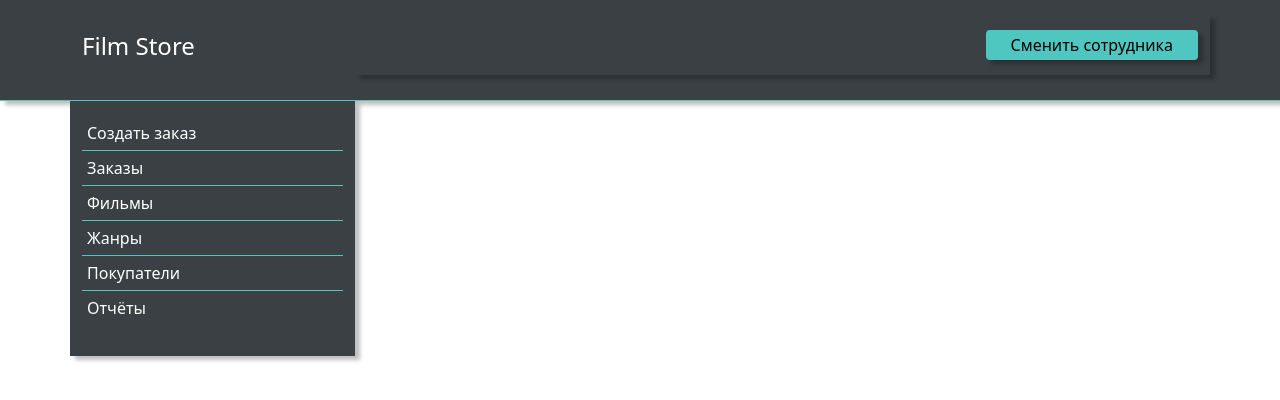
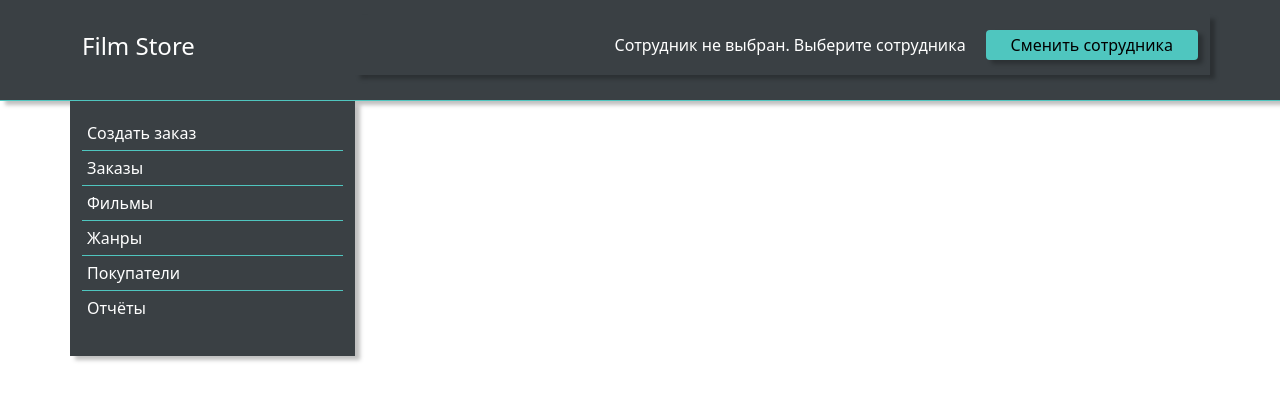
Before and after one commit to Evgenia-bit/film-store, a website with bundled scripts: page client/index.html in a window 1280 px wide. Built offline with nearby package versions, Linux system fonts and the light colour scheme.

Commit message:
added employee.js on the client

```diff
--- a/client/index.html
+++ b/client/index.html
@@ -420,5 +420,6 @@
     <script type="module" src="js/genre.js"></script>
     <script type="module" src="js/buyer.js"></script>
     <script type="module" src="js/report.js"></script>
+    <script type="module" src="js/employee.js"></script>
 </body>
 </html>
```
